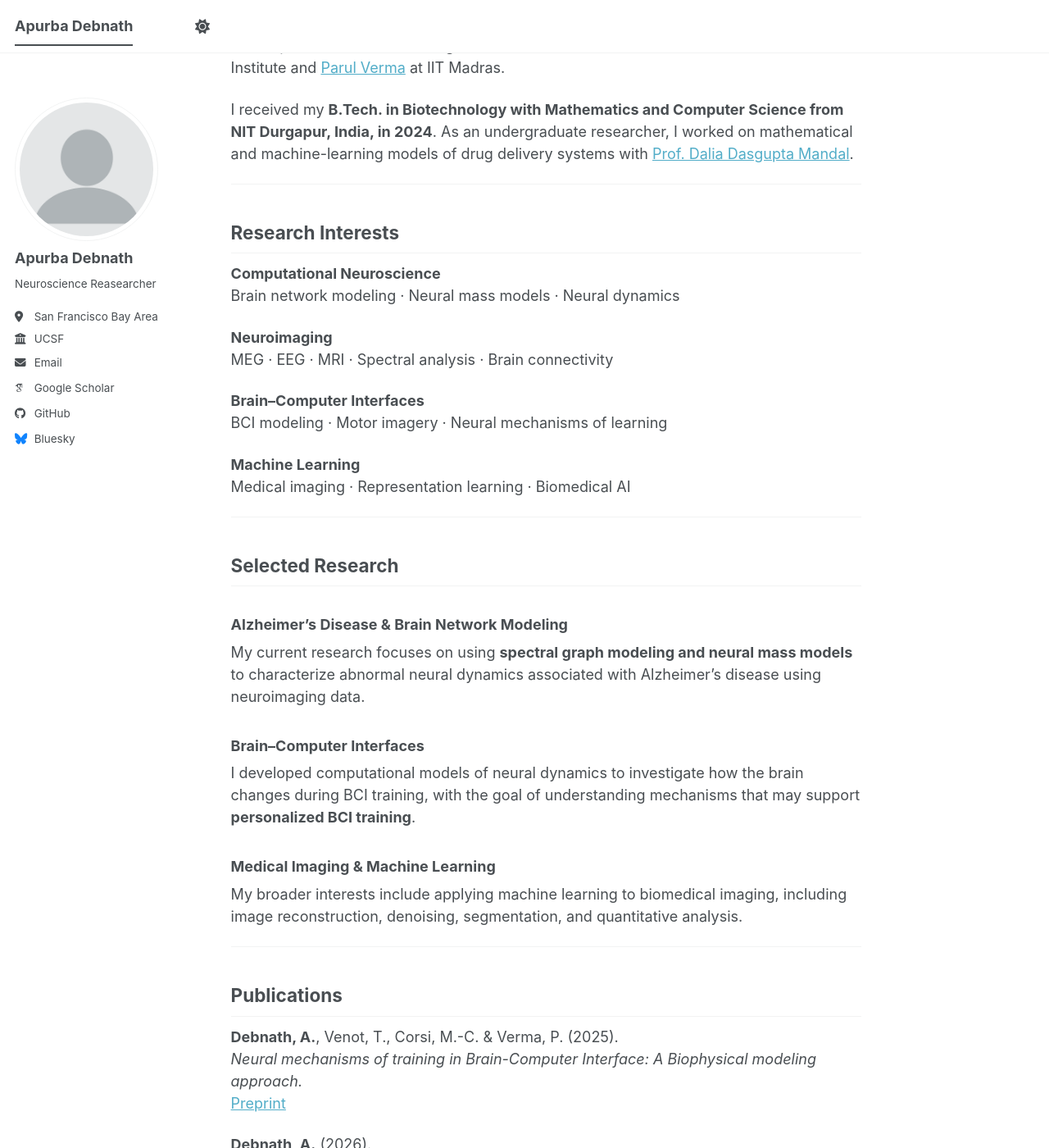
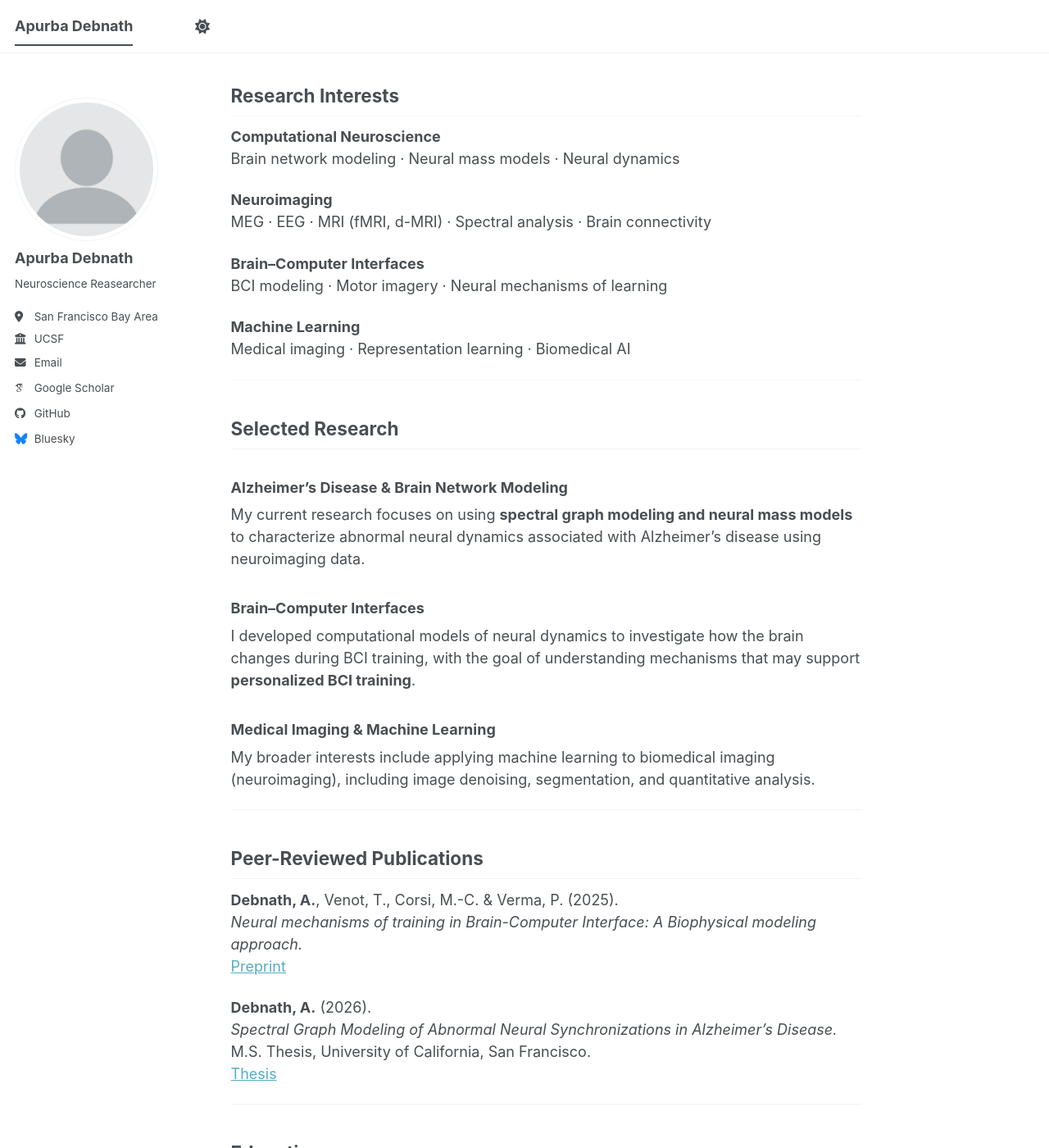
Before and after one commit to ApurbaApd/ApurbaApd.github.io, a Jekyll site: the page built from _pages/about.md, in a window 1280 px wide and 1400 px high, scrolled down 516 px. Shown: the whole window at 82% size. Built offline with Jekyll 4.4.1, drawn with Linux system fonts in a browser that asks for light colours; some web fonts are replaced; a script bundle is joined from its source files by our own code; library files that are not in the unit come from our copies; our own code applies the rules of GitHub Pages for plain Markdown files; some of the changed text lies outside the part shown.

Commit message:
Revise about page content and publication section title
Updated content in the about page, including changes to sections on neuroimaging and machine learning applications. Revised publication section title.

```diff
--- a/_pages/about.md
+++ b/_pages/about.md
@@ -39,7 +35,7 @@ on mathematical and machine-learning models of drug delivery systems with
 Brain network modeling · Neural mass models · Neural dynamics
 
 **Neuroimaging**
-MEG · EEG · MRI · Spectral analysis · Brain connectivity
+MEG · EEG · MRI (fMRI, d-MRI) · Spectral analysis · Brain connectivity
 
 **Brain–Computer Interfaces**
 BCI modeling · Motor imagery · Neural mechanisms of learning
@@ -65,13 +61,12 @@ support **personalized BCI training**.
 
 ### Medical Imaging & Machine Learning
 
-My broader interests include applying machine learning to biomedical imaging,
-including image reconstruction, denoising, segmentation, and quantitative
-analysis.
+My broader interests include applying machine learning to biomedical imaging (neuroimaging),
+including image denoising, segmentation, and quantitative analysis.
 
 ---
 
-## Publications
+## Peer-Reviewed Publications
 
 **Debnath, A.**, Venot, T., Corsi, M.-C. & Verma, P. (2025).
 *Neural mechanisms of training in Brain-Computer Interface: A Biophysical
```
Also changed, not shown: other parts of _pages/about.md (+0 -4 lines).
